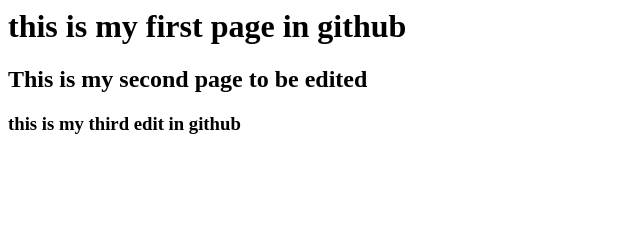
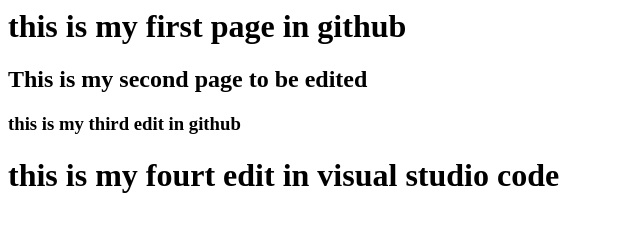
Before and after one commit to fashionmantra/fashionmantra, a plain HTML site: page index.html in a window 1280 px wide. Shown: the whole page, without its empty margins (0-640 px from the left). Drawn offline with Linux system fonts and the light colour scheme.

Commit message:
fourt change

```diff
--- a/index.html
+++ b/index.html
@@ -9,6 +9,8 @@
 <h2>This is my second page to be edited </h2>
 
     <h3>this is my third edit in github</h3>
+
+    <h1> this is my fourt edit in visual studio code</h1>
   </body>
 
 </html>
```
